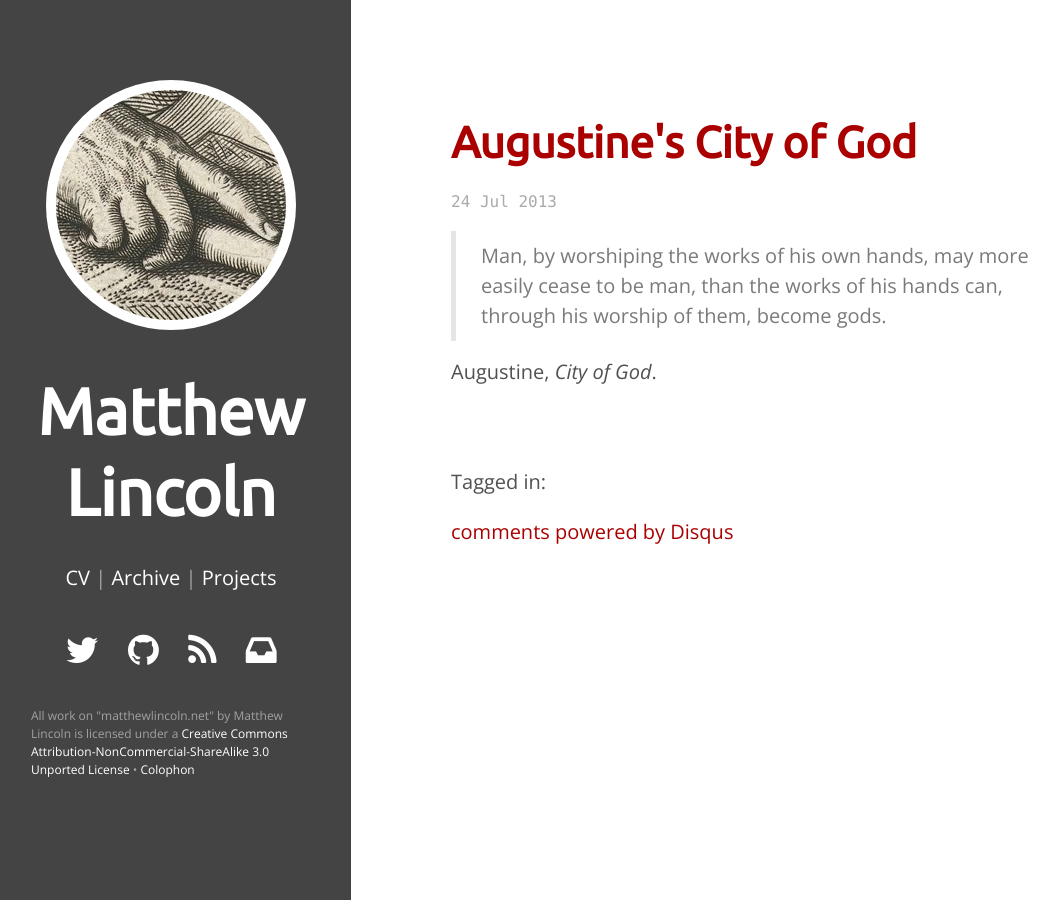
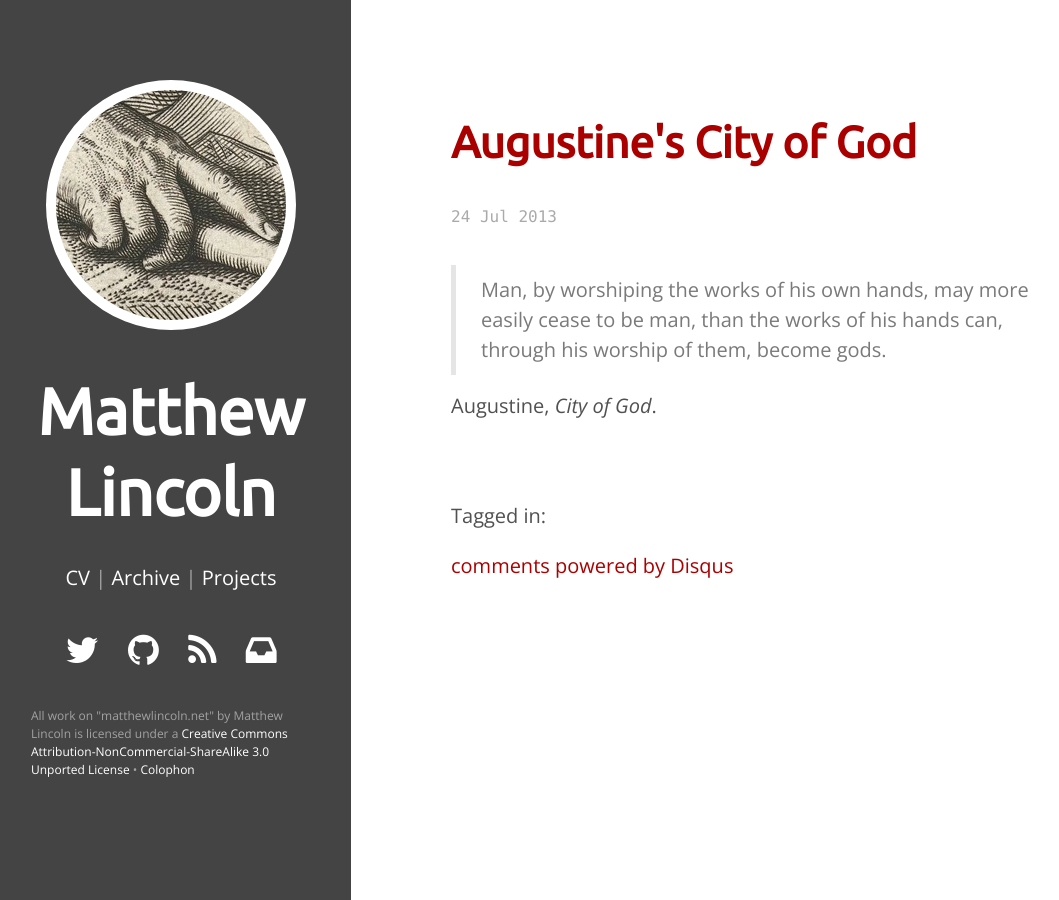
Before and after one commit to mdlincoln/mdlincoln.github.io, a Jekyll site: the page built from _posts/2013-07-24-augustine's-city-of-god.md, in a window 1280 px wide. Shown: the whole page, without its empty margins (9-1068 px from the left). Built offline with Jekyll 4.4.1, drawn with Linux system fonts in a browser that asks for light colours; nearby versions of some CDN libraries; comment, search, counter and statistics services are not loaded.

Commit message:
Increase timestamp margin in posts

```diff
--- a/assets/css/poole.css
+++ b/assets/css/poole.css
@@ -139,6 +139,11 @@ time {
   font-family: Menlo, Monaco, "Courier New", monospace;
   color: #aaa;
   font-size: 0.8em;
+}
+
+.post time {
+  display: inline-block;
+  margin: 1rem 0;
 }
 
 dt {
```
